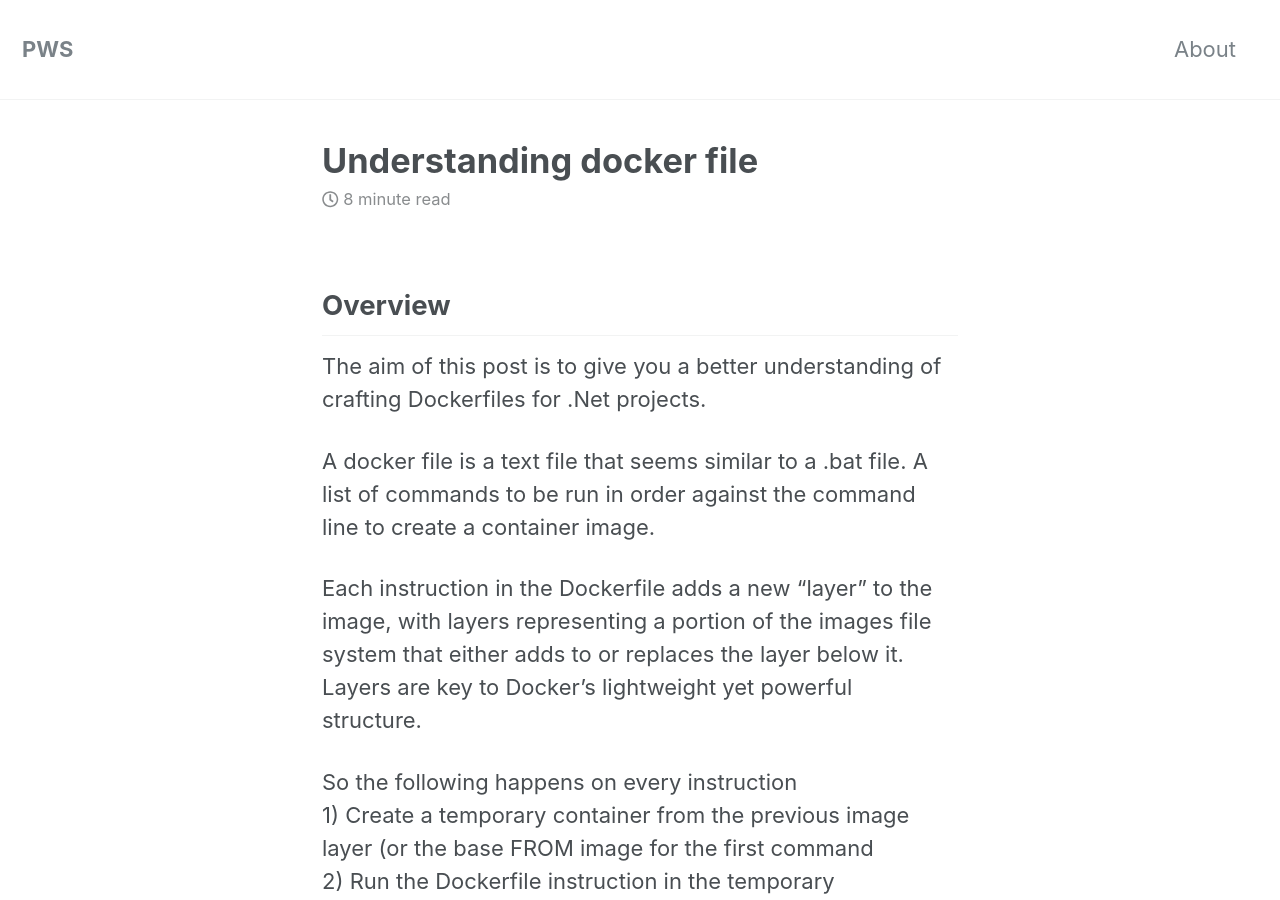
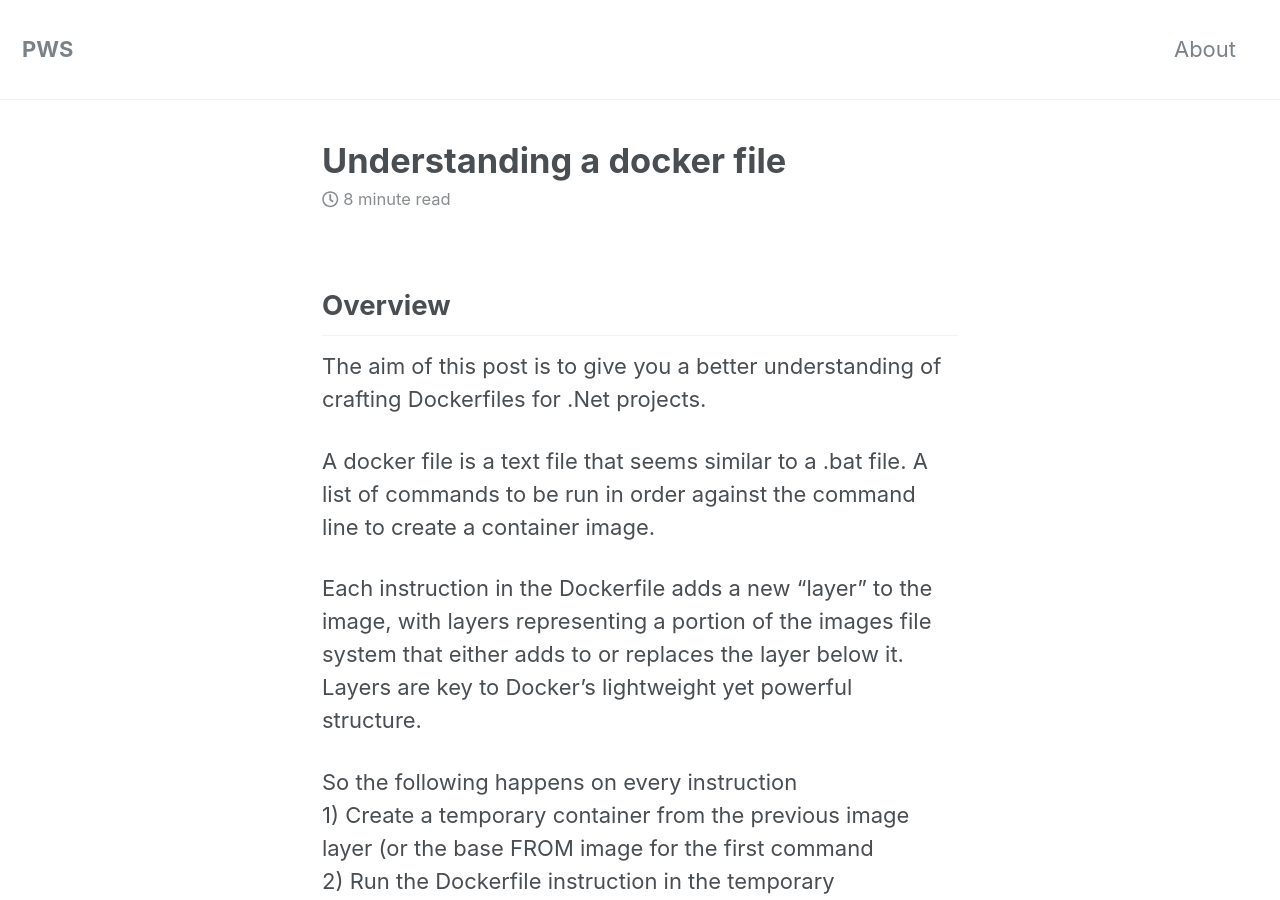
Before and after one commit to BenchProjects/PWS-Blog, a Jekyll site: the page built from _posts/2018-21-05-Dockerfile.md, in a window 1280 px wide and 900 px high. Built offline with Jekyll 4.4.1, drawn with Linux system fonts in a browser that asks for light colours; nearby versions of some CDN libraries.

```diff
--- a/_posts/2018-21-05-Dockerfile.md
+++ b/_posts/2018-21-05-Dockerfile.md
@@ -1,5 +1,5 @@
 ---
-title:  Understanding docker file
+title:  Understanding a docker file
 author: Phil Hine
 date: 2018-05-16
 ---
```
